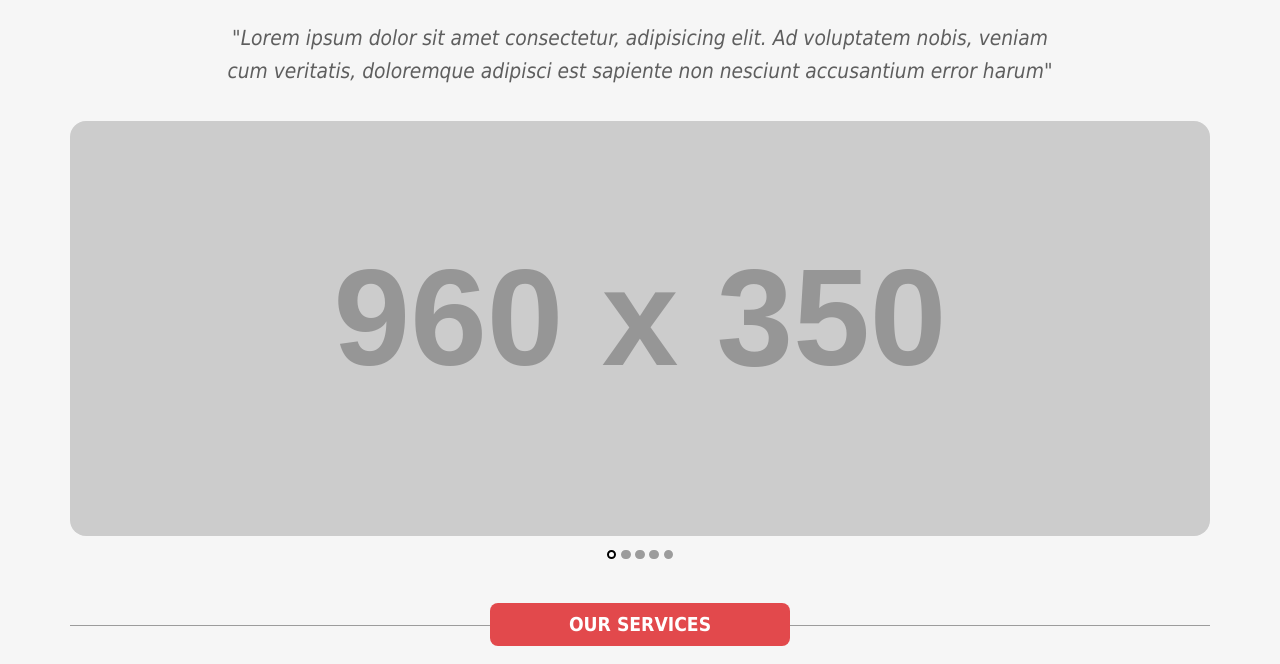
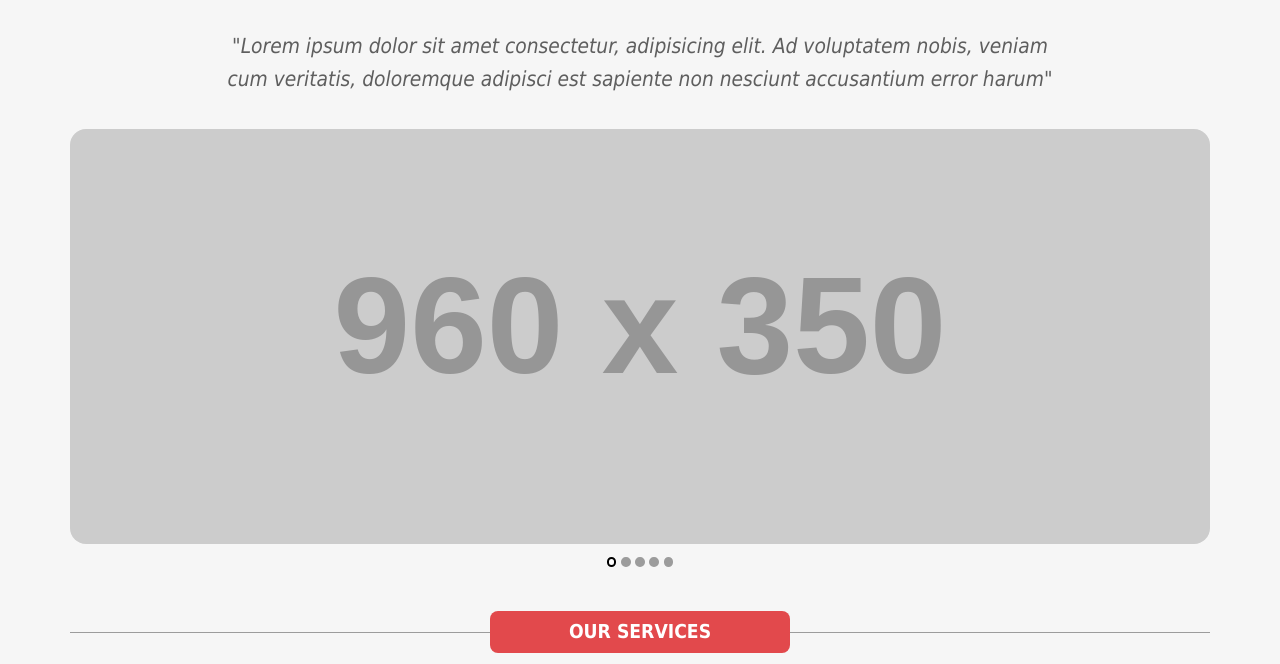
Before and after one commit to KareeMagdyy/sass-project, a website: page index.html in a window 1280 px wide. Shown: the part 136-800 px from the top of the page. Drawn offline with nearby package versions, Linux system fonts and the light colour scheme; placeholder pictures from the web are drawn by us.

Commit message:
removing un-needed files

```diff
--- a/index.html
+++ b/index.html
@@ -1,5 +1,5 @@
 <!DOCTYPE html>
-<html lang="en">
+<html lang="en" dir="ltr">
 
 <head>
   <meta charset="UTF-8">
@@ -8,8 +8,8 @@
   <link rel="stylesheet" href="https://use.fontawesome.com/releases/v5.15.4/css/all.css"
     integrity="sha384-DyZ88mC6Up2uqS4h/KRgHuoeGwBcD4Ng9SiP4dIRy0EXTlnuz47vAwmeGwVChigm" crossorigin="anonymous">
   <script src="https://ajax.googleapis.com/ajax/libs/jquery/3.6.0/jquery.min.js"></script>
-  <!-- <link rel="stylesheet" href="css/normalize.css"> -->
   <link rel="stylesheet" href="css/home.css">
+  <link rel="stylesheet" href="css/normalize.css">
   <title>Home</title>
 </head>
 
--- a/scss/pages/AR/_home-rtl.scss
+++ /dev/null
@@ -1,2 +0,0 @@
-$float-left: right;
-$float-right: left;
```
